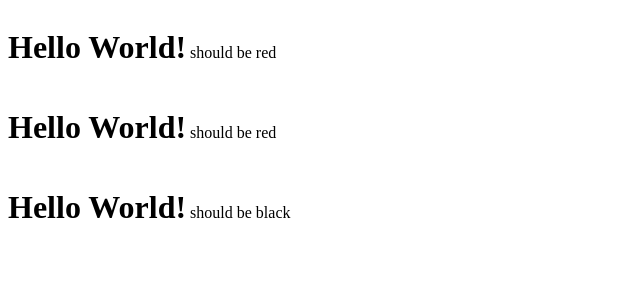
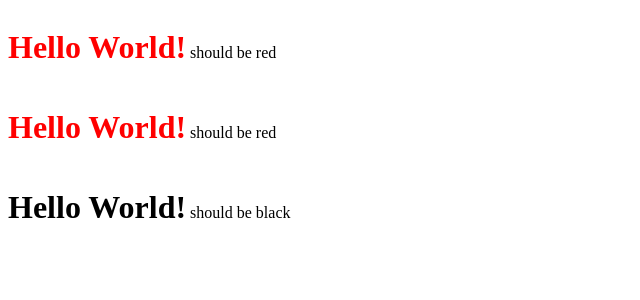
Before and after one commit to rb-mwindh/angular-exercise-one, an Angular app: page / in a window 1280 px wide. Shown: the top 300 px of the page, without its empty margins (0-640 px from the left). Built offline with nearby package versions, Linux system fonts and the light colour scheme.

Commit message:
1 file modified

```diff
--- a/src/app/hello.component.ts
+++ b/src/app/hello.component.ts
@@ -2,12 +2,14 @@ import { Component, Input } from "@angular/core";
 
 @Component({
   selector: "hello",
-  template: '<h1 [class.red]="_isRed">Hello World!</h1>',
+  template: '<h1 [class.red]="isRed">Hello World!</h1>',
   styles: ["h1 { color: black; }", "h1.red { color: red; }"]
 })
 export class HelloComponent {
   isRed = false;
-  @Input('isRed') set _isRed(arg: any) {
-    this.isRed = !!arg && arg !== "false";
+  @Input("isRed") set _isRed(arg: any) {
+    console.log(arg);
+    this.isRed = !arg || arg === "true";
+    console.log("this.isRed: ", this.isRed);
   }
 }
```
